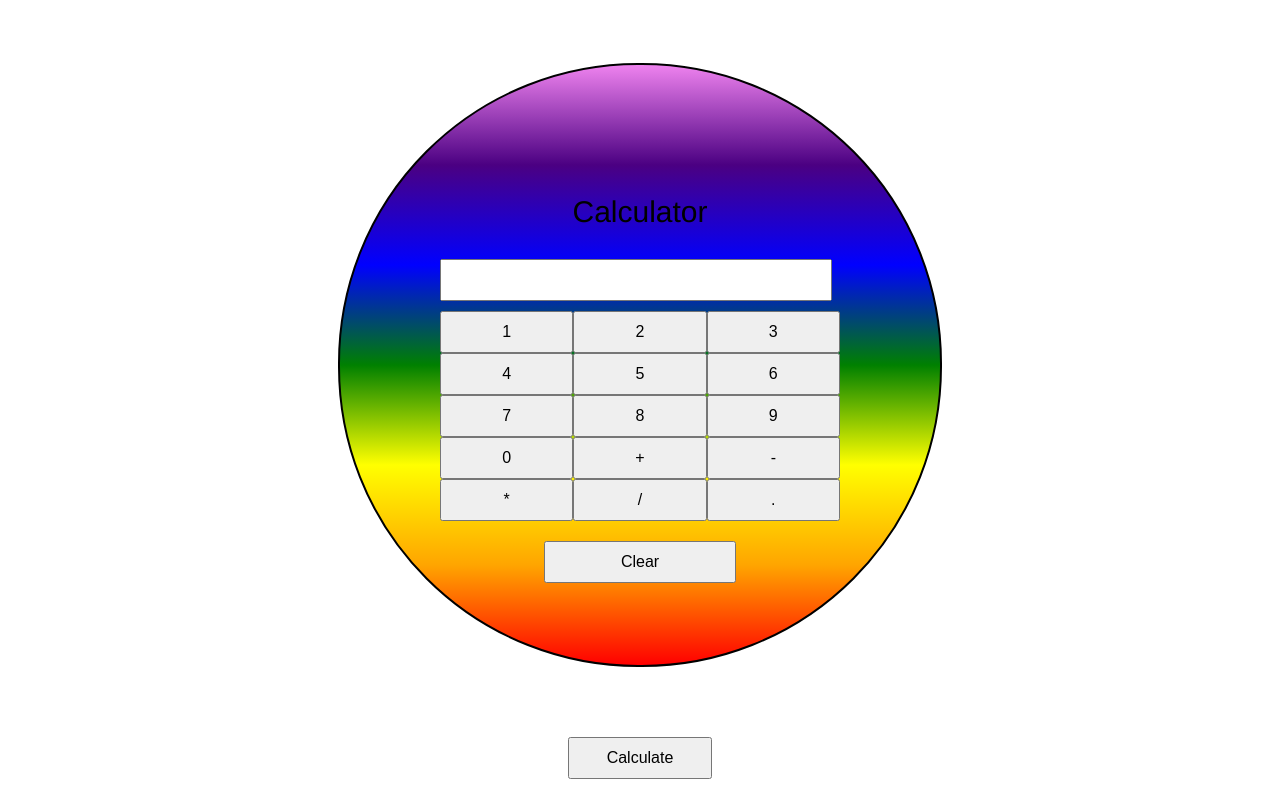
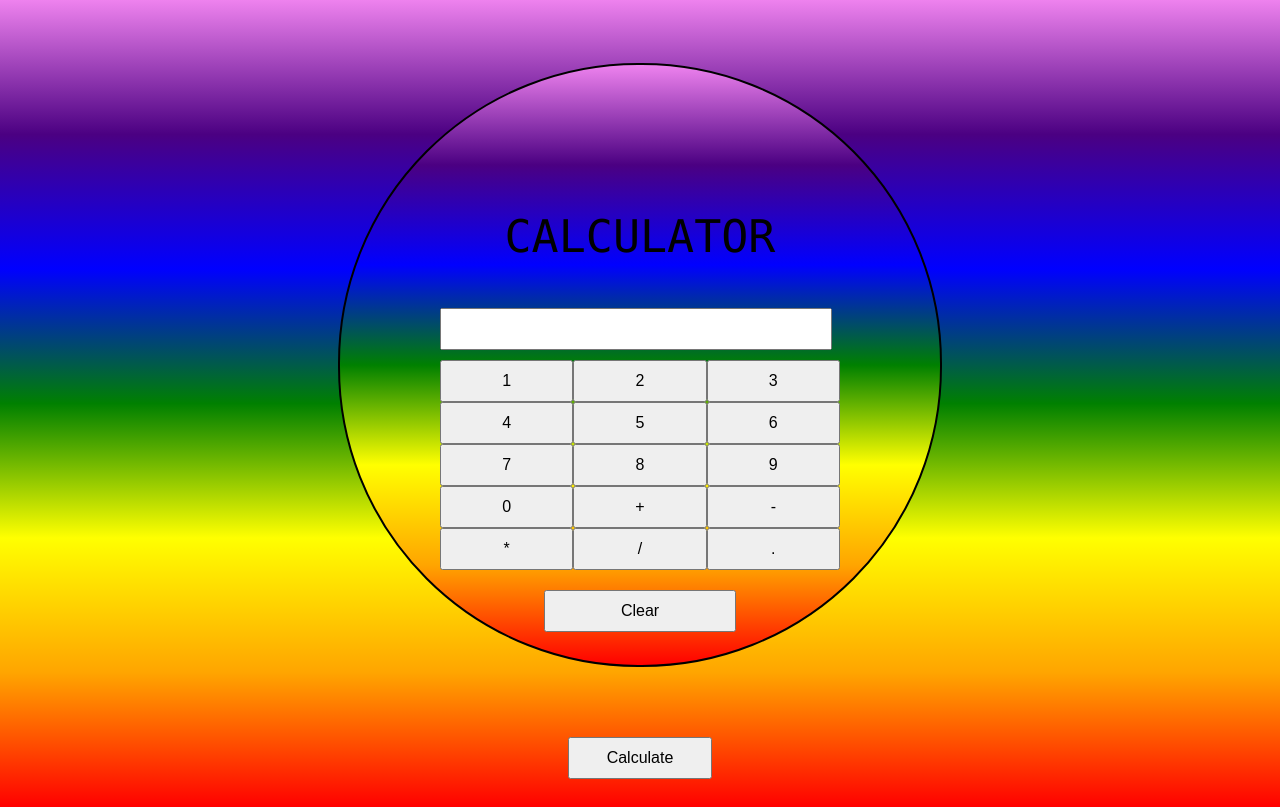
Before and after one commit to jwd0526/StupidCalculator, a website: page src/index.html in a window 1280 px wide. Drawn offline with Linux system fonts and the light colour scheme.

Commit message:
Style changes

```diff
--- a/src/index.html
+++ b/src/index.html
@@ -3,7 +3,7 @@
 <head>
 <meta charset="UTF-8">
 <meta name="viewport" content="width=device-width, initial-scale=1.0">
-<title>Calculator</title>
+<title>CALCULATOR</title>
 <style>
     .header-div {
         width: 300px;
@@ -12,11 +12,13 @@
     header {
         max-width: 300px; /* Updated width */
         text-align: center;
-        font-family: 'Franklin Gothic Medium', 'Arial Narrow', Arial, sans-serif;
-        font-size: 30px; /* Updated font size */
+        font-family: "Lucida Console", "Courier New", monospace;
+        font-size: 45px; /* Updated font size */
     }
     body {
         font-family: Arial, sans-serif;
+        background-image: linear-gradient(0deg, red,orange,yellow,green,blue,indigo,violet);
+        height: 92vh;
     }
     .calculator {
         width: 400px;
@@ -70,7 +72,7 @@
 <div class="calculator">
     <div class="header-div">
         <header>
-            <p class="header-txt">Calculator</p>
+            <p class="header-txt">CALCULATOR</p>
         </header>
     </div>
     <input type="text" id="result" readonly>
```
